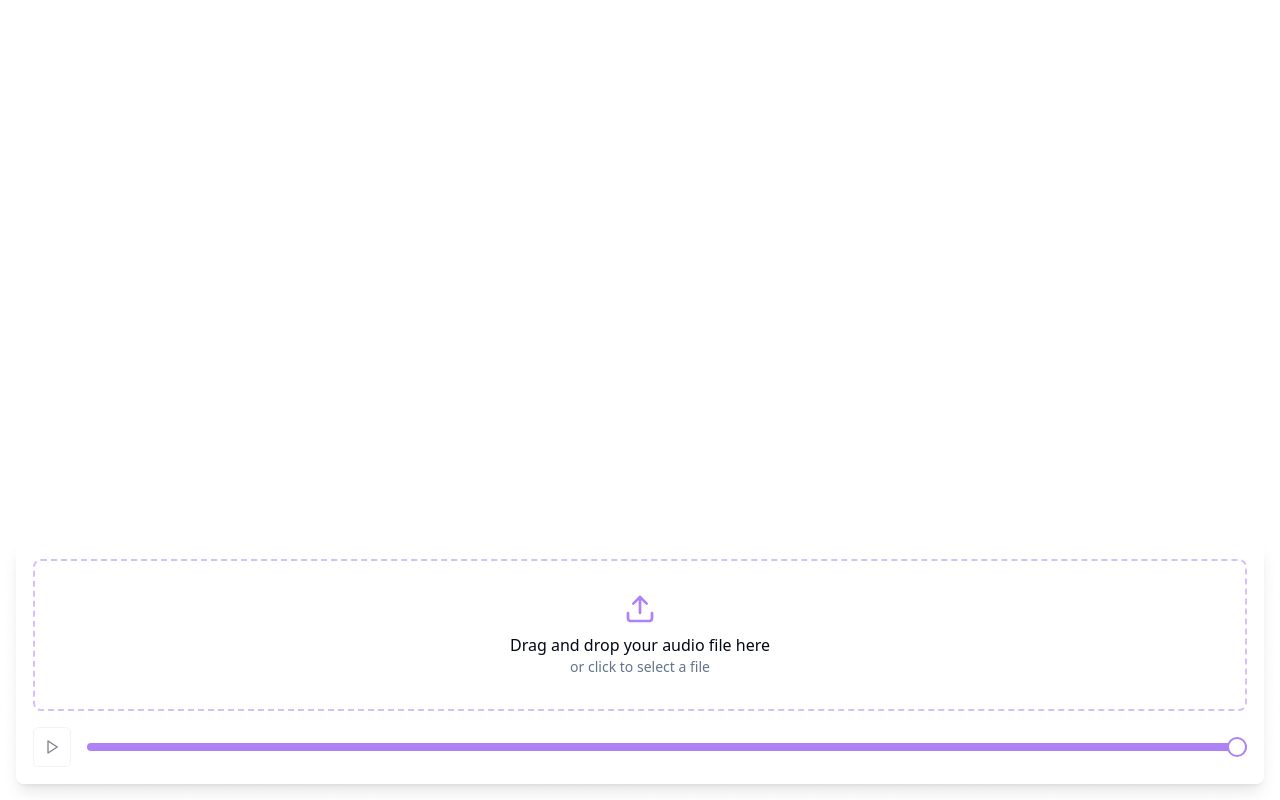
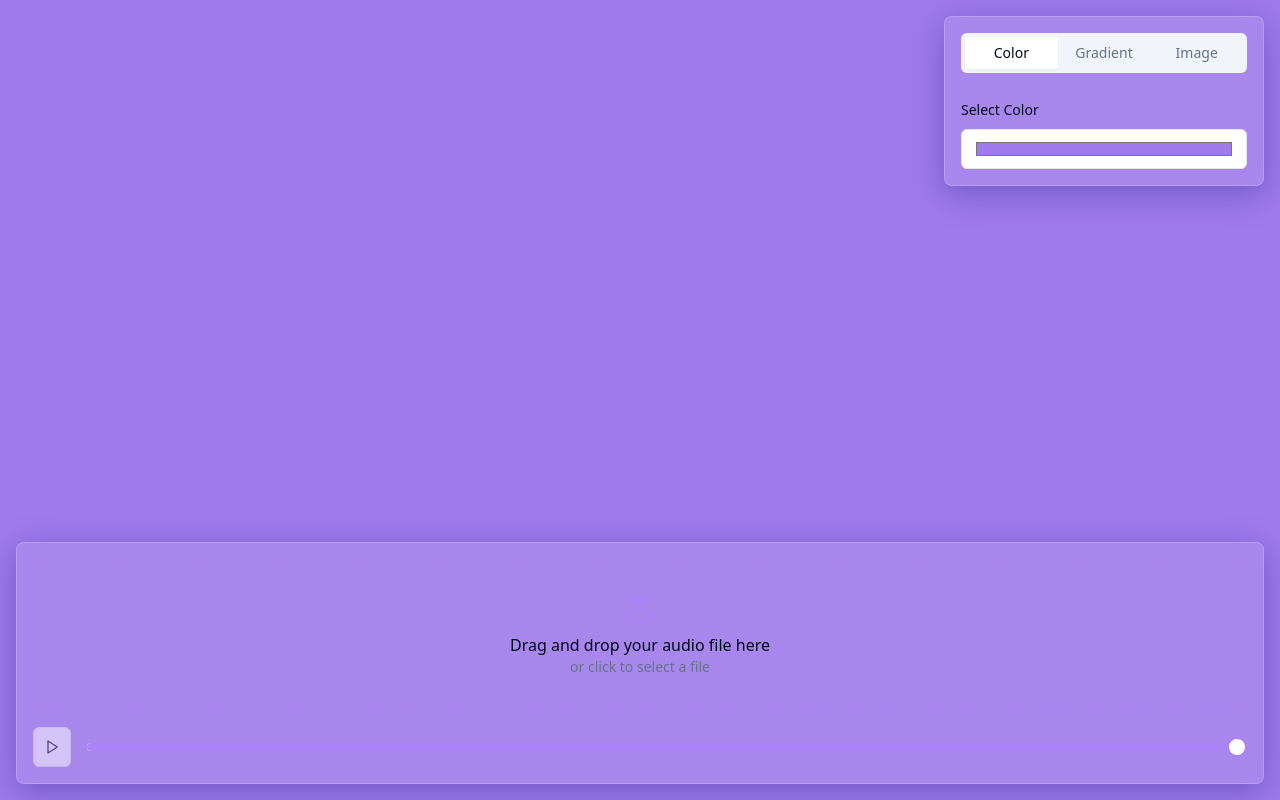
Before and after one commit to RUDYBTZZ/btz-dreamworld, a React (Vite) app: page / in a window 1280 px wide. Built offline with nearby package versions, Linux system fonts and the light colour scheme.

Commit message:
Add features and fix issues
Implemented new features and resolved existing issues in the codebase.
[skip gpt_engineer]

```diff
--- /dev/null
+++ b/src/components/BackgroundControls.tsx
@@ -0,0 +1,104 @@
+import React, { useState } from 'react';
+import { Button } from "@/components/ui/button";
+import { Tabs, TabsContent, TabsList, TabsTrigger } from "@/components/ui/tabs";
+import { Label } from "@/components/ui/label";
+import { Input } from "@/components/ui/input";
+import { useToast } from "@/hooks/use-toast";
+import { Upload } from "lucide-react";
+
+interface BackgroundControlsProps {
+  onBackgroundChange: (background: string) => void;
+}
+
+const BackgroundControls = ({ onBackgroundChange }: BackgroundControlsProps) => {
+  const [selectedColor, setSelectedColor] = useState('#9f7aea');
+  const { toast } = useToast();
+
+  const gradients = [
+    'linear-gradient(to right, #ee9ca7, #ffdde1)',
+    'linear-gradient(to right, #d7d2cc 0%, #304352 100%)',
+    'linear-gradient(90deg, hsla(277, 75%, 84%, 1) 0%, hsla(297, 50%, 51%, 1) 100%)',
+    'linear-gradient(225deg, #FFE29F 0%, #FFA99F 48%, #FF719A 100%)',
+  ];
+
+  const handleImageUpload = (e: React.ChangeEvent<HTMLInputElement>) => {
+    const file = e.target.files?.[0];
+    if (!file) return;
+
+    if (!file.type.startsWith('image/')) {
+      toast({
+        title: "Invalid file type",
+        description: "Please upload an image file",
+        variant: "destructive",
+      });
+      return;
+    }
+
+    const reader = new FileReader();
+    reader.onload = (event) => {
+      if (event.target?.result) {
+        onBackgroundChange(`url(${event.target.result})`);
+      }
+    };
+    reader.readAsDataURL(file);
+  };
+
+  return (
+    <div className="glass-panel p-4 fixed top-4 right-4 w-80">
+      <Tabs defaultValue="color">
+        <TabsList className="w-full mb-4">
+          <TabsTrigger value="color" className="flex-1">Color</TabsTrigger>
+          <TabsTrigger value="gradient" className="flex-1">Gradient</TabsTrigger>
+          <TabsTrigger value="image" className="flex-1">Image</TabsTrigger>
+        </TabsList>
+
+        <TabsContent value="color" className="space-y-4">
+          <div className="space-y-2">
+            <Label>Select Color</Label>
+            <Input
+              type="color"
+              value={selectedColor}
+              onChange={(e) => {
+                setSelectedColor(e.target.value);
+                onBackgroundChange(e.target.value);
+              }}
+              className="w-full h-10"
+            />
+          </div>
+        </TabsContent>
+
+        <TabsContent value="gradient" className="space-y-4">
+          <div className="grid grid-cols-2 gap-2">
+            {gradients.map((gradient, index) => (
+              <Button
+                key={index}
+                className="h-20 w-full"
+                style={{ background: gradient }}
+                onClick={() => onBackgroundChange(gradient)}
+              />
+            ))}
+          </div>
+        </TabsContent>
+
+        <TabsContent value="image" className="space-y-4">
+          <div
+            className="upload-zone"
+            onClick={() => document.getElementById('bg-image-upload')?.click()}
+          >
+            <Upload className="w-8 h-8 mx-auto mb-2 text-primary" />
+            <p>Upload background image</p>
+            <input
+              id="bg-image-upload"
+              type="file"
+              accept="image/*"
+              className="hidden"
+              onChange={handleImageUpload}
+            />
+          </div>
+        </TabsContent>
+      </Tabs>
+    </div>
+  );
+};
+
+export default BackgroundControls;
--- a/src/index.css
+++ b/src/index.css
@@ -77,3 +77,16 @@
 .upload-zone.dragging {
   @apply border-primary bg-primary/10;
 }
+
+/* Enhanced glass effect */
+.glass-panel {
+  background: rgba(255, 255, 255, 0.1);
+  backdrop-filter: blur(10px);
+  border: 1px solid rgba(255, 255, 255, 0.2);
+  box-shadow: 0 8px 32px 0 rgba(31, 38, 135, 0.37);
+}
+
+/* Smooth transitions */
+.transition-all {
+  transition: all 0.3s ease-in-out;
+}
--- a/src/pages/Index.tsx
+++ b/src/pages/Index.tsx
@@ -1,13 +1,14 @@
 import { useEffect, useState } from "react";
 import AudioVisualizer from "@/components/AudioVisualizer";
 import AudioControls from "@/components/AudioControls";
+import BackgroundControls from "@/components/BackgroundControls";
 
 const Index = () => {
   const [audioContext, setAudioContext] = useState<AudioContext | null>(null);
   const [audioSource, setAudioSource] = useState<MediaElementAudioSourceNode | null>(null);
+  const [background, setBackground] = useState('#9f7aea');
 
   useEffect(() => {
-    // Initialize AudioContext
     const ctx = new (window.AudioContext || (window as any).webkitAudioContext)();
     setAudioContext(ctx);
 
@@ -19,21 +20,27 @@ const Index = () => {
   const handleAudioLoad = (audioElement: HTMLAudioElement) => {
     if (!audioContext) return;
 
-    // Disconnect previous source if it exists
     if (audioSource) {
       audioSource.disconnect();
     }
 
-    // Create and connect new audio source
     const source = audioContext.createMediaElementSource(audioElement);
     source.connect(audioContext.destination);
     setAudioSource(source);
   };
 
   return (
-    <div className="min-h-screen bg-gradient-to-br from-background to-background/50">
+    <div
+      className="min-h-screen transition-all duration-300"
+      style={{
+        background: background,
+        backgroundSize: 'cover',
+        backgroundPosition: 'center'
+      }}
+    >
       <AudioVisualizer audioContext={audioContext} audioSource={audioSource} />
       <AudioControls onAudioLoad={handleAudioLoad} />
+      <BackgroundControls onBackgroundChange={setBackground} />
     </div>
   );
 };
```
